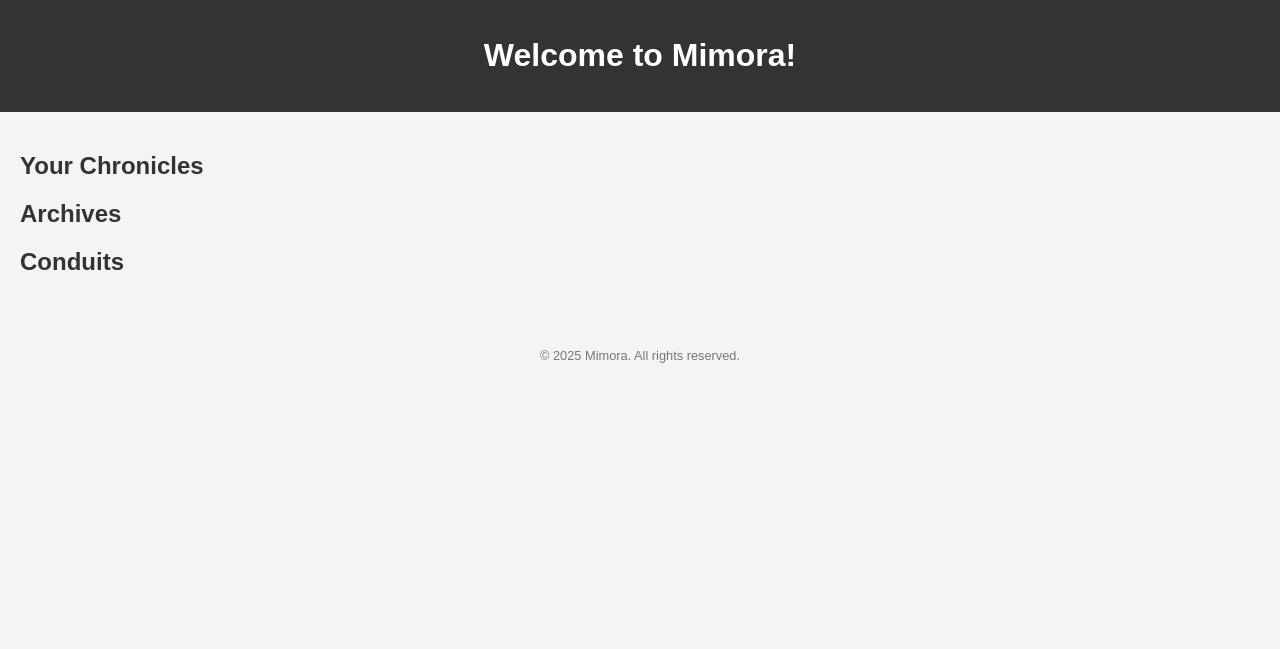
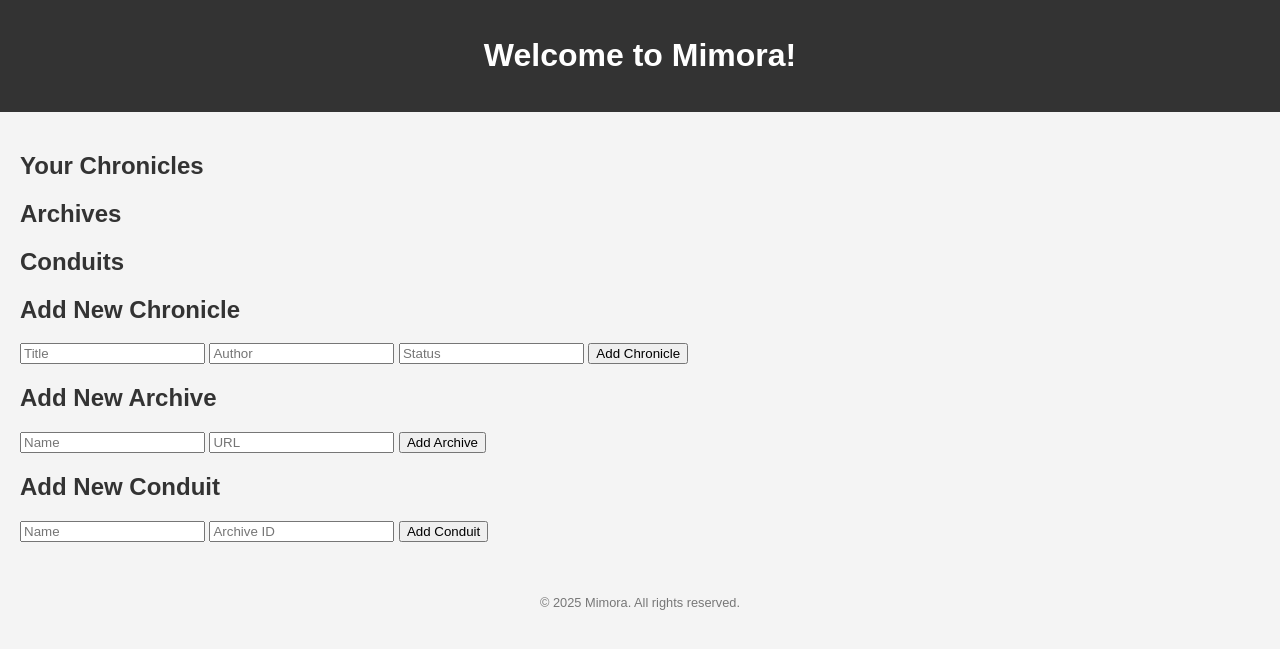
Before and after one commit to khalannil/mimora-web-app, a Flask app: page / in a window 1280 px wide. Shown: the top 649 px of the page. Run offline with Flask 3, Linux system fonts and the light colour scheme; data that the repository does not hold is empty.

Commit message:
Update templates/index.html

```diff
--- a/templates/index.html
+++ b/templates/index.html
@@ -19,28 +19,58 @@
 
         <h2>Conduits</h2>
         <ul id="conduits-list"></ul>
+
+        <h2>Add New Chronicle</h2>
+        <form id="add-chronicle-form">
+            <input type="text" id="chronicle-title" placeholder="Title" required>
+            <input type="text" id="chronicle-author" placeholder="Author" required>
+            <input type="text" id="chronicle-status" placeholder="Status" required>
+            <button type="submit">Add Chronicle</button>
+        </form>
+
+        <h2>Add New Archive</h2>
+        <form id="add-archive-form">
+            <input type="text" id="archive-name" placeholder="Name" required>
+            <input type="url" id="archive-url" placeholder="URL" required>
+            <button type="submit">Add Archive</button>
+        </form>
+
+        <h2>Add New Conduit</h2>
+        <form id="add-conduit-form">
+            <input type="text" id="conduit-name" placeholder="Name" required>
+            <input type="number" id="conduit-archive-id" placeholder="Archive ID" required>
+            <button type="submit">Add Conduit</button>
+        </form>
     </main>
     <footer>
         <p>&copy; 2025 Mimora. All rights reserved.</p>
     </footer>
 
     <script>
+        function refreshData() {
+            // Fetch Chronicles
             fetch('/api/chronicles')
                 .then(response => response.json())
                 .then(data => {
                     const chroniclesList = document.getElementById('chronicles-list');
+                    chroniclesList.innerHTML = ''; // Clear existing list
                     data.forEach(chronicle => {
                         const listItem = document.createElement('li');
-                    listItem.textContent = `${chronicle.title} by ${chronicle.author} (${chronicle.status})`;
+                        const link = document.createElement('a');
+                        link.href = `/chronicle/${chronicle.id}`;
+                        link.textContent = `${chronicle.title} by ${chronicle.author} (${chronicle.status})`;
+                        listItem.appendChild(link);
                         chroniclesList.appendChild(listItem);
                     });
                 })
                 .catch(error => console.error('Error fetching chronicles:', error));
 
+            // Fetch Archives
             fetch('/api/archives')
                 .then(response => response.json())
                 .then(data => {
                     const archivesList = document.getElementById('archives-list');
+                    archivesList.innerHTML = ''; // Clear existing list
                     data.forEach(archive => {
                         const listItem = document.createElement('li');
                         listItem.textContent = `${archive.name} (${archive.url})`;
@@ -49,10 +79,12 @@
                 })
                 .catch(error => console.error('Error fetching archives:', error));
 
+            // Fetch Conduits
             fetch('/api/conduits')
                 .then(response => response.json())
                 .then(data => {
                     const conduitsList = document.getElementById('conduits-list');
+                    conduitsList.innerHTML = ''; // Clear existing list
                     data.forEach(conduit => {
                         const listItem = document.createElement('li');
                         listItem.textContent = `${conduit.name} (Archive: ${conduit.archive_name})`;
@@ -60,6 +92,77 @@
                     });
                 })
                 .catch(error => console.error('Error fetching conduits:', error));
+        }
+
+        // Initial data load
+        refreshData();
+
+        // Handle Add Chronicle form submission
+        document.getElementById('add-chronicle-form').addEventListener('submit', function(event) {
+            event.preventDefault();
+            const title = document.getElementById('chronicle-title').value;
+            const author = document.getElementById('chronicle-author').value;
+            const status = document.getElementById('chronicle-status').value;
+
+            fetch('/api/chronicles', {
+                method: 'POST',
+                headers: {
+                    'Content-Type': 'application/json',
+                },
+                body: JSON.stringify({ title, author, status }),
+            })
+            .then(response => response.json())
+            .then(data => {
+                console.log(data);
+                refreshData(); // Refresh lists after adding
+                document.getElementById('add-chronicle-form').reset(); // Clear form
+            })
+            .catch(error => console.error('Error adding chronicle:', error));
+        });
+
+        // Handle Add Archive form submission
+        document.getElementById('add-archive-form').addEventListener('submit', function(event) {
+            event.preventDefault();
+            const name = document.getElementById('archive-name').value;
+            const url = document.getElementById('archive-url').value;
+
+            fetch('/api/archives', {
+                method: 'POST',
+                headers: {
+                    'Content-Type': 'application/json',
+                },
+                body: JSON.stringify({ name, url }),
+            })
+            .then(response => response.json())
+            .then(data => {
+                console.log(data);
+                refreshData(); // Refresh lists after adding
+                document.getElementById('add-archive-form').reset(); // Clear form
+            })
+            .catch(error => console.error('Error adding archive:', error));
+        });
+
+        // Handle Add Conduit form submission
+        document.getElementById('add-conduit-form').addEventListener('submit', function(event) {
+            event.preventDefault();
+            const name = document.getElementById('conduit-name').value;
+            const archive_id = parseInt(document.getElementById('conduit-archive-id').value);
+
+            fetch('/api/conduits', {
+                method: 'POST',
+                headers: {
+                    'Content-Type': 'application/json',
+                },
+                body: JSON.stringify({ name, archive_id }),
+            })
+            .then(response => response.json())
+            .then(data => {
+                console.log(data);
+                refreshData(); // Refresh lists after adding
+                document.getElementById('add-conduit-form').reset(); // Clear form
+            })
+            .catch(error => console.error('Error adding conduit:', error));
+        });
     </script>
 </body>
 </html>
```
Lines whose indentation alone changed are shown as unchanged.
